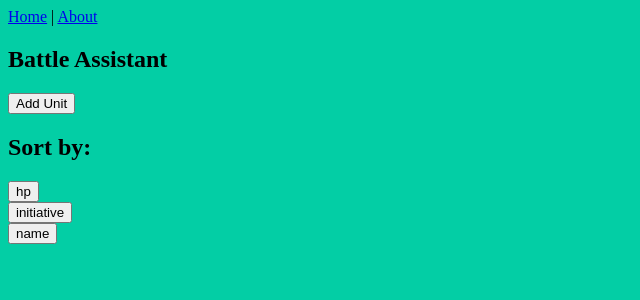
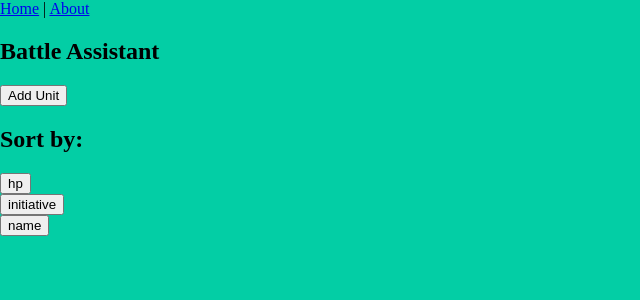
Before and after one commit to Emilio-Zamacona/dnd-combat-tool, a Vue app: page / in a window 1280 px wide. Shown: the top 300 px of the page, without its empty margins (0-640 px from the left). Built offline with nearby package versions, Linux system fonts and the light colour scheme.

Commit message:
added scss resets

```diff
--- a/src/scss/_resets.scss
+++ b/src/scss/_resets.scss
@@ -1,3 +1,7 @@
 body {
+  margin: 0;
   background: $green;
+  width: 100%;
+  height: 100vh;
+
 }
```
